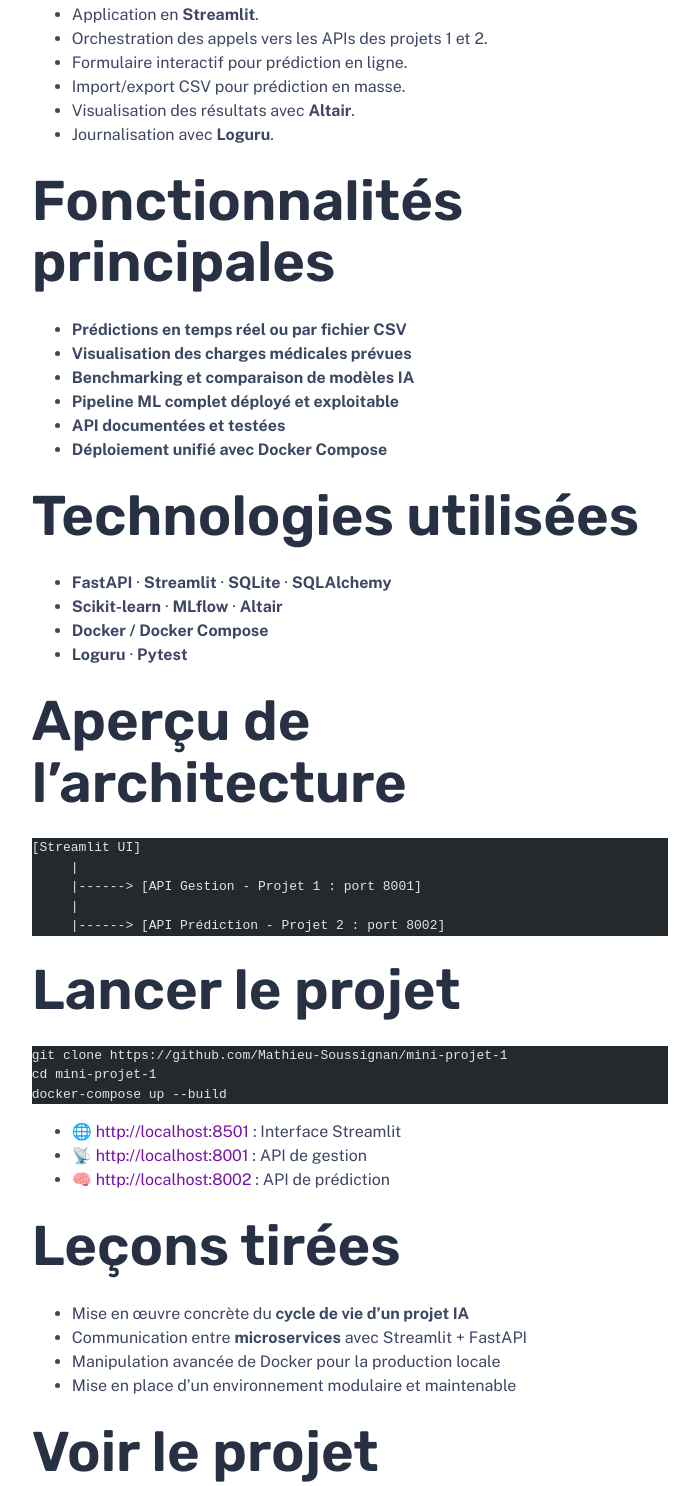
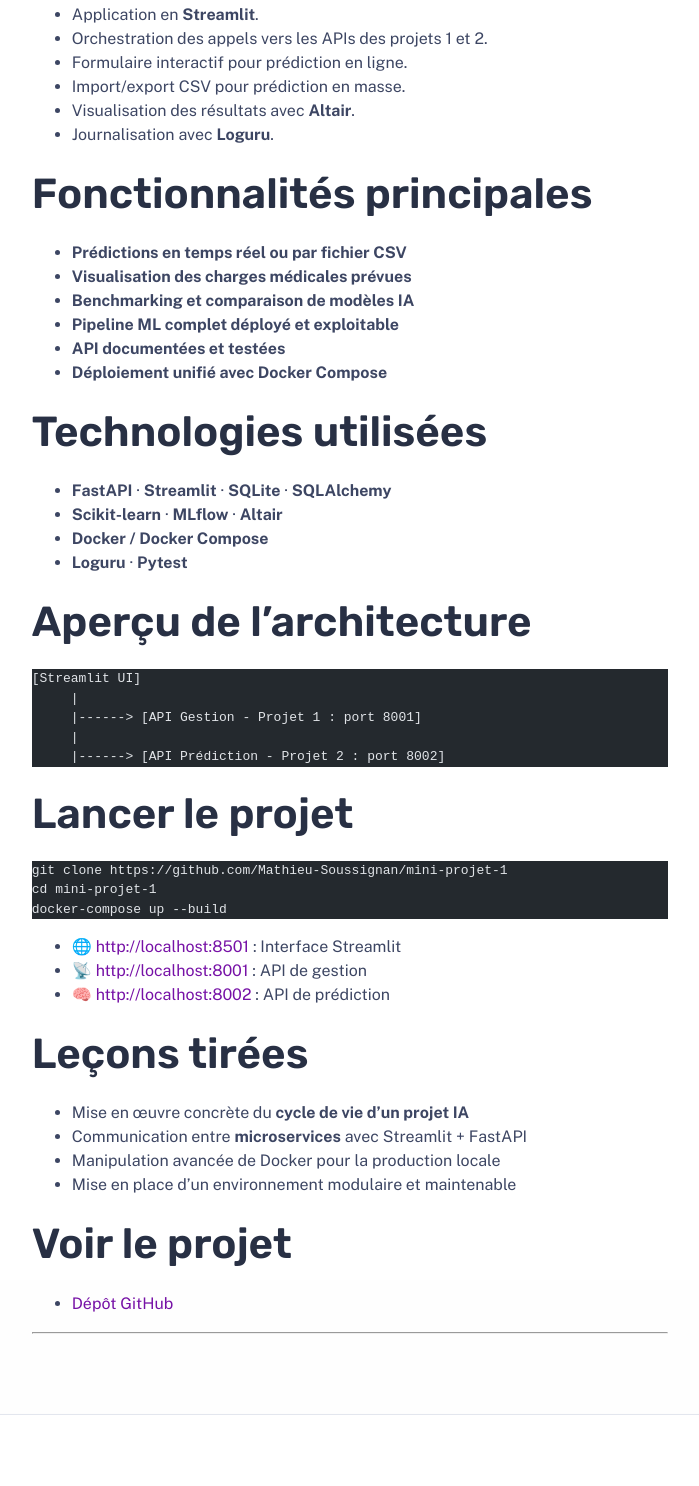
Before and after one commit to Mathieu-Soussignan/Portfolio_2024, an Astro site: page /work/mini-projet in a window 1280 px wide. Shown: the part 1830-3316 px from the top of the page, without its empty margins (290-989 px from the left). Built offline with nearby package versions, Linux system fonts and the light colour scheme; Astro itself is replaced by a stand-in of ours; code samples lack their colours.

Commit message:
Update projet : mini-projet

````diff
--- a/src/content/work/Mini-Projet.md
+++ b/src/content/work/Mini-Projet.md
@@ -42,7 +42,7 @@
 - Visualisation des résultats avec **Altair**.
 - Journalisation avec **Loguru**.
 
-## Fonctionnalités principales
+### Fonctionnalités principales
 
 -  **Prédictions en temps réel ou par fichier CSV**
 -  **Visualisation des charges médicales prévues**
@@ -51,14 +51,14 @@
 -  **API documentées et testées**
 -  **Déploiement unifié avec Docker Compose**
 
-## Technologies utilisées
+### Technologies utilisées
 
 - **FastAPI** · **Streamlit** · **SQLite** · **SQLAlchemy**
 - **Scikit-learn** · **MLflow** · **Altair**
 - **Docker / Docker Compose**
 - **Loguru** · **Pytest**
 
-## Aperçu de l’architecture
+### Aperçu de l’architecture
 
 ```
 [Streamlit UI]
@@ -68,7 +68,7 @@
      |------> [API Prédiction - Projet 2 : port 8002]
 ```
 
-## Lancer le projet
+### Lancer le projet
 
 ```bash
 git clone https://github.com/Mathieu-Soussignan/mini-projet-1
@@ -80,14 +80,14 @@
 - 📡 [http://localhost:8001](http://localhost:8001) : API de gestion
 - 🧠 [http://localhost:8002](http://localhost:8002) : API de prédiction
 
-## Leçons tirées
+### Leçons tirées
 
 - Mise en œuvre concrète du **cycle de vie d’un projet IA**
 - Communication entre **microservices** avec Streamlit + FastAPI
 - Manipulation avancée de Docker pour la production locale
 - Mise en place d’un environnement modulaire et maintenable
 
-## Voir le projet
+### Voir le projet
 
 - [Dépôt GitHub](https://github.com/Mathieu-Soussignan/mini-projet-1)
 
````
